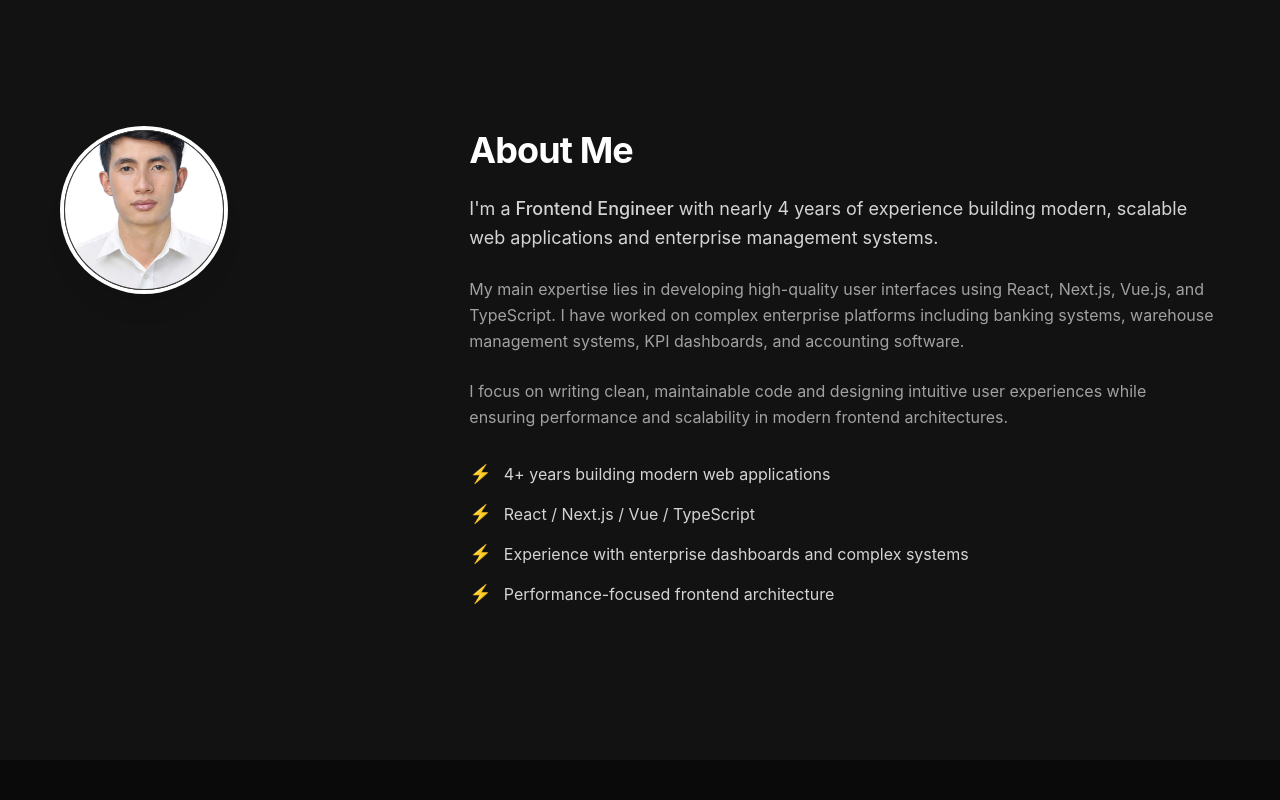
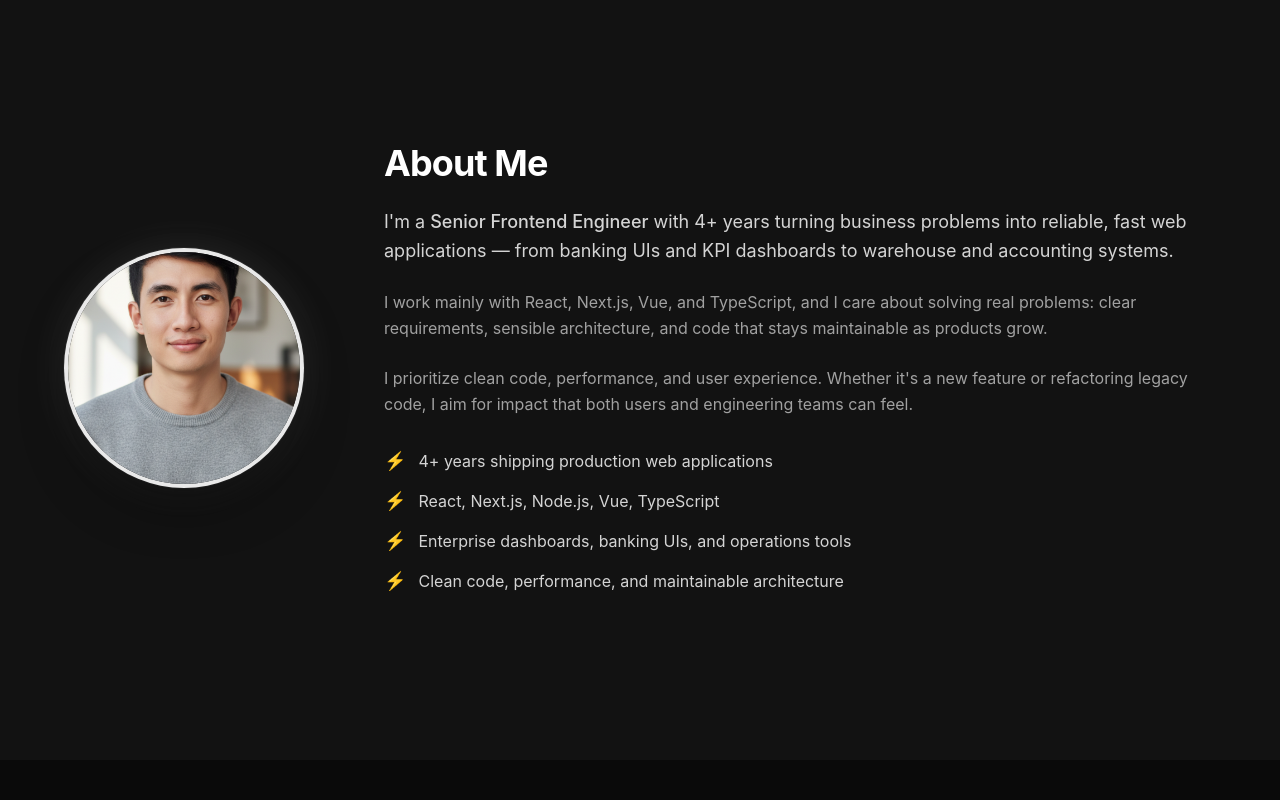
Before and after one commit to vantungdz/portfolio, a Next.js app: page / in a window 1280 px wide. Shown: the part 840-1640 px from the top of the page. Built offline with nearby package versions, Linux system fonts and the light colour scheme; no server answers.

Commit message:
update avatar

```diff
--- a/src/app/layout.tsx
+++ b/src/app/layout.tsx
@@ -39,7 +39,7 @@ export const metadata = {
     siteName: "Tung Do Portfolio",
     images: [
       {
-        url: '/images/ava.jpg',
+        url: '/images/ava.png',
         width: 1200,
         height: 630,
         alt: 'Tung Do - Senior Frontend Developer',
@@ -52,7 +52,7 @@ export const metadata = {
     card: 'summary_large_image',
     title: "Tung Do - Senior Frontend Developer",
     description: "Passionate Senior Frontend Developer with 4+ years of experience building scalable web applications.",
-    images: ['/images/ava.jpg'],
+    images: ['/images/ava.png'],
     creator: '@your_twitter_handle', // Replace with your Twitter handle
   },
   robots: {
--- a/src/components/sections/About.jsx
+++ b/src/components/sections/About.jsx
@@ -5,10 +5,10 @@ import Image from "next/image";
 import { useReducedMotion } from "@/hooks/useReducedMotion";
 
 const highlights = [
-  "4+ years building modern web applications",
-  "React / Next.js / Vue / TypeScript",
-  "Experience with enterprise dashboards and complex systems",
-  "Performance-focused frontend architecture",
+  "4+ years shipping production web applications",
+  "React, Next.js, Node.js, Vue, TypeScript",
+  "Enterprise dashboards, banking UIs, and operations tools",
+  "Clean code, performance, and maintainable architecture",
 ];
 
 export default function About() {
@@ -25,25 +25,31 @@ export default function About() {
         whileInView={reducedMotion ? false : { opacity: 1, y: 0 }}
         transition={{ duration: reducedMotion ? 0 : 0.5 }}
         viewport={{ once: true }}
-        className="max-w-6xl w-full grid grid-cols-1 md:grid-cols-3 gap-16"
+        className="max-w-6xl w-full grid grid-cols-1 md:grid-cols-[auto_1fr] gap-12 md:gap-16 lg:gap-20 items-center"
       >
-        {/* Left: Avatar */}
+        {/* Left: Avatar — 200–240px desktop, responsive on mobile */}
         <div className="flex justify-center md:justify-start">
-          <div className="relative w-40 h-40 shrink-0 rounded-full ring-4 ring-primary/20 shadow-xl">
+          <div
+            className="relative w-[180px] h-[180px] sm:w-[200px] sm:h-[200px] md:w-[220px] md:h-[220px] lg:w-[240px] lg:h-[240px] shrink-0 rounded-full border-4 border-white/90 bg-neutral-800"
+            style={{
+              boxShadow:
+                "0 25px 50px -12px rgba(0,0,0,0.5), 0 0 0 1px rgba(255,255,255,0.05), 0 0 40px rgba(255,255,255,0.08), 0 0 80px rgba(255,255,255,0.04)",
+            }}
+          >
             <Image
-              src="/images/ava.jpg"
+              src="/images/ava.png"
               alt="Do Van Tung - Frontend Engineer"
               fill
-              className="object-cover rounded-full border border-neutral-700"
-              sizes="160px"
+              className="object-cover rounded-full"
+              sizes="(max-width: 640px) 180px, (max-width: 768px) 200px, (max-width: 1024px) 220px, 240px"
               priority
               quality={90}
             />
           </div>
         </div>
 
-        {/* Right: Intro + description + focus + highlights (spans 2 cols on md) */}
-        <div className="md:col-span-2 space-y-6 text-center md:text-left">
+        {/* Right: Intro + description + focus + highlights */}
+        <div className="space-y-6 text-center md:text-left min-w-0">
           <h2
             id="about-heading"
             className="text-4xl font-bold tracking-tight text-white"
@@ -52,15 +58,15 @@ export default function About() {
           </h2>
 
           <p className="text-lg text-neutral-300 leading-relaxed">
-            I&apos;m a <span className="text-primary font-medium">Frontend Engineer</span> with nearly 4 years of experience building modern, scalable web applications and enterprise management systems.
+            I&apos;m a <span className="text-primary font-medium">Senior Frontend Engineer</span> with 4+ years turning business problems into reliable, fast web applications — from banking UIs and KPI dashboards to warehouse and accounting systems.
           </p>
 
           <p className="text-neutral-400 leading-relaxed">
-            My main expertise lies in developing high-quality user interfaces using React, Next.js, Vue.js, and TypeScript. I have worked on complex enterprise platforms including banking systems, warehouse management systems, KPI dashboards, and accounting software.
+            I work mainly with React, Next.js, Vue, and TypeScript, and I care about solving real problems: clear requirements, sensible architecture, and code that stays maintainable as products grow.
           </p>
 
           <p className="text-neutral-400 leading-relaxed">
-            I focus on writing clean, maintainable code and designing intuitive user experiences while ensuring performance and scalability in modern frontend architectures.
+            I prioritize clean code, performance, and user experience. Whether it&apos;s a new feature or refactoring legacy code, I aim for impact that both users and engineering teams can feel.
           </p>
 
           <ul className="space-y-4 pt-2" aria-label="Highlights">
--- a/src/components/sections/Hero.jsx
+++ b/src/components/sections/Hero.jsx
@@ -87,7 +87,7 @@ export default function Hero() {
             transition={transition}
             className="mt-4 text-xl text-gray-400 sm:text-2xl md:mt-6"
           >
-            Frontend Engineer
+            Building scalable, high-performance web applications
           </motion.p>
 
           {/* Description */}
@@ -96,8 +96,7 @@ export default function Hero() {
             transition={transition}
             className="mt-6 max-w-xl text-base leading-relaxed text-gray-500 md:mt-8 md:text-lg"
           >
-            Frontend Engineer with nearly 4 years of experience building scalable web applications using React, Next.js, Vue, and TypeScript.
-            Specialized in building enterprise dashboards, management systems, and modern frontend architectures focused on performance and scalability.
+            Senior Frontend Engineer with 4+ years turning complex business needs into fast, maintainable interfaces. React, Next.js, Vue, TypeScript — focused on clean code and real-world impact.
           </motion.p>
 
           {/* CTAs */}
--- a/src/components/sections/Projects.jsx
+++ b/src/components/sections/Projects.jsx
@@ -44,7 +44,7 @@ export default function Projects() {
           transition={{ delay: 0.2 }}
           viewport={{ once: true }}
         >
-          A curated collection of my best work, showcasing diverse skills and problem-solving abilities.
+          From enterprise KPI dashboards to banking UIs and group payments — problem, solution, and impact.
         </motion.p>
       </div>
 
--- a/src/components/ui/Modal.jsx
+++ b/src/components/ui/Modal.jsx
@@ -109,6 +109,14 @@ export default function Modal({ isOpen, onClose, project }) {
             {project.description}
           </p>
 
+          {project.features && project.features.length > 0 && (
+            <ul className="mb-4 list-disc list-inside space-y-1 text-sm text-gray-400">
+              {project.features.map((feature, i) => (
+                <li key={i}>{feature}</li>
+              ))}
+            </ul>
+          )}
+
           {(project.liveUrl || project.githubUrl) && (
             <div className="mt-4 flex gap-4">
               {project.liveUrl && (
--- a/src/data/personal.ts
+++ b/src/data/personal.ts
@@ -4,9 +4,9 @@ export const personalInfo = {
   name: "Tung Do",
   jobTitle: "Senior Frontend Developer",
   description:
-    "Passionate Senior Frontend Developer with 4+ years of experience building scalable web applications",
+    "Senior Frontend Developer building scalable, high-performance web applications with React, Next.js, and TypeScript. Focused on clean code and real-world impact.",
   url: BASE_URL,
-  image: `${BASE_URL}/images/ava.jpg`,
+  image: `${BASE_URL}/images/ava.png`,
   sameAs: [
     "https://github.com/vantungdz",
     "https://www.linkedin.com/in/t%C3%B9ng-%C4%91%E1%BB%97-v%C4%83n-475b8637a/",
--- a/src/data/projects.ts
+++ b/src/data/projects.ts
@@ -3,50 +3,77 @@ import type { Project } from "@/types/project";
 export const projects: Project[] = [
   {
     title: "KPI Management System",
-    description: "Full-stack KPI management platform designed to support Balanced Scorecard (BSC) methodology and multi-level approval workflows.",
+    description:
+      "Enterprises needed a single place to track KPIs using the Balanced Scorecard (BSC) methodology with multi-level approval and real-time visibility. I built a full-stack platform that centralizes goal setting, formula-based scoring, and approval workflows. Teams can now align on objectives and track progress from one dashboard. Built with Vue 3, Ant Design Vue, Vuex, Chart.js, Socket.IO, TypeScript, and ExcelJS.",
     image: "/images/dashboard.png",
     domain: "Enterprise",
     category: "client",
     liveUrl: "",
     githubUrl: "",
     technologies: ["Vue 3", "Ant Design Vue", "Vuex", "Chart.js", "Socket.IO", "TypeScript", "ExcelJS"],
-    features: ["Multi-level KPI Tracking", "Formula-based Scoring", "Real-time Notifications", "RBAC", "Dashboard Analytics", "Responsive UI"],
+    features: [
+      "Multi-level KPI tracking with BSC methodology",
+      "Formula-based scoring and configurable targets",
+      "Real-time notifications and live dashboard updates",
+      "Role-based access control (RBAC) for approvals",
+      "Analytics and export (Excel) for reporting",
+      "Responsive UI for desktop and tablet",
+    ],
     year: "2024",
   },
   {
     title: "PaySplit",
-    description: "Mobile application for splitting bills and managing group payments with real-time tracking and MoMo payment integration.",
+    description:
+      "Splitting bills and tracking who paid what in groups was messy and error-prone. I designed and built a mobile app that lets groups create expenses, assign shares, and settle up with real-time sync and MoMo payment integration. Reduces friction in group payments and keeps everyone aligned. Built with React Native, Expo, TypeScript, Node.js, Express, MongoDB, Socket.IO, and JWT.",
     image: "/images/portfolio.jpg",
     domain: "Finance",
     category: "personal",
     liveUrl: "https://github.com/your-user/portfolio",
     githubUrl: "https://github.com/your-user/portfolio",
     technologies: ["React Native", "Expo", "TypeScript", "Node.js", "Express", "MongoDB", "Socket.IO", "JWT"],
-    features: ["Real-time Payment Tracking", "JWT Authentication", "MoMo Integration", "Real-time Notifications", "Admin Dashboard"],
+    features: [
+      "Real-time payment and balance tracking across devices",
+      "JWT-secured auth and session handling",
+      "MoMo integration for local payments",
+      "Push and in-app notifications for updates",
+      "Admin dashboard for oversight and support",
+    ],
     year: "2023",
   },
   {
     title: "Enterprise Management System",
-    description: "Enterprise software platform (Tomaho Soft) used to manage multiple business processes including accounting and warehouse operations.",
+    description:
+      "Tomaho Soft needed a unified interface for accounting, warehouse, and operations instead of scattered tools. I contributed to a React-based enterprise platform that brings these workflows into one place with consistent UX and reusable components. Improved day-to-day operations for staff and reduced context-switching. Built with React, Redux-Saga, Styled Components, Formik, and Yup.",
     image: "/images/tomaho.png",
     domain: "Enterprise",
     category: "client",
     liveUrl: "",
     githubUrl: "",
     technologies: ["ReactJS", "Redux-Saga", "Styled Components", "Formik", "Yup"],
-    features: ["Enterprise Management UI", "Accounting Workflows", "Warehouse Management", "Reusable Components"],
+    features: [
+      "Unified UI for accounting and warehouse workflows",
+      "Form validation and error handling with Formik + Yup",
+      "Reusable component library for consistency",
+      "State management with Redux-Saga for async flows",
+    ],
     year: "2022",
   },
   {
     title: "Banking System",
-    description: "Large-scale banking platform supporting financial operations and internal workflows with React, TypeScript, and Next.js.",
+    description:
+      "A large-scale banking product required a modern, type-safe frontend for financial operations and internal workflows. I worked on the React/Next.js frontend: new UI features, requirement analysis, and integration with existing services. The result is a maintainable codebase that supports complex flows and stays performant. Built with React, TypeScript, Next.js, Redux, and Redux-Saga.",
     image: "/images/dashboard.png",
     domain: "Finance",
     category: "client",
     liveUrl: "",
     githubUrl: "",
     technologies: ["ReactJS", "TypeScript", "Next.js", "Redux", "Redux-Saga"],
-    features: ["Frontend Interfaces", "New UI Features", "Requirement Analysis", "Financial Operations"],
+    features: [
+      "Type-safe interfaces for critical financial operations",
+      "New features delivered from requirement to production",
+      "Collaboration with backend on API design and contracts",
+      "Stable, performant UI for high-traffic internal use",
+    ],
     year: "2023",
   },
 ];
```
Also changed, not shown: public/images/ava.jpg (deleted), public/images/ava.png (added).
